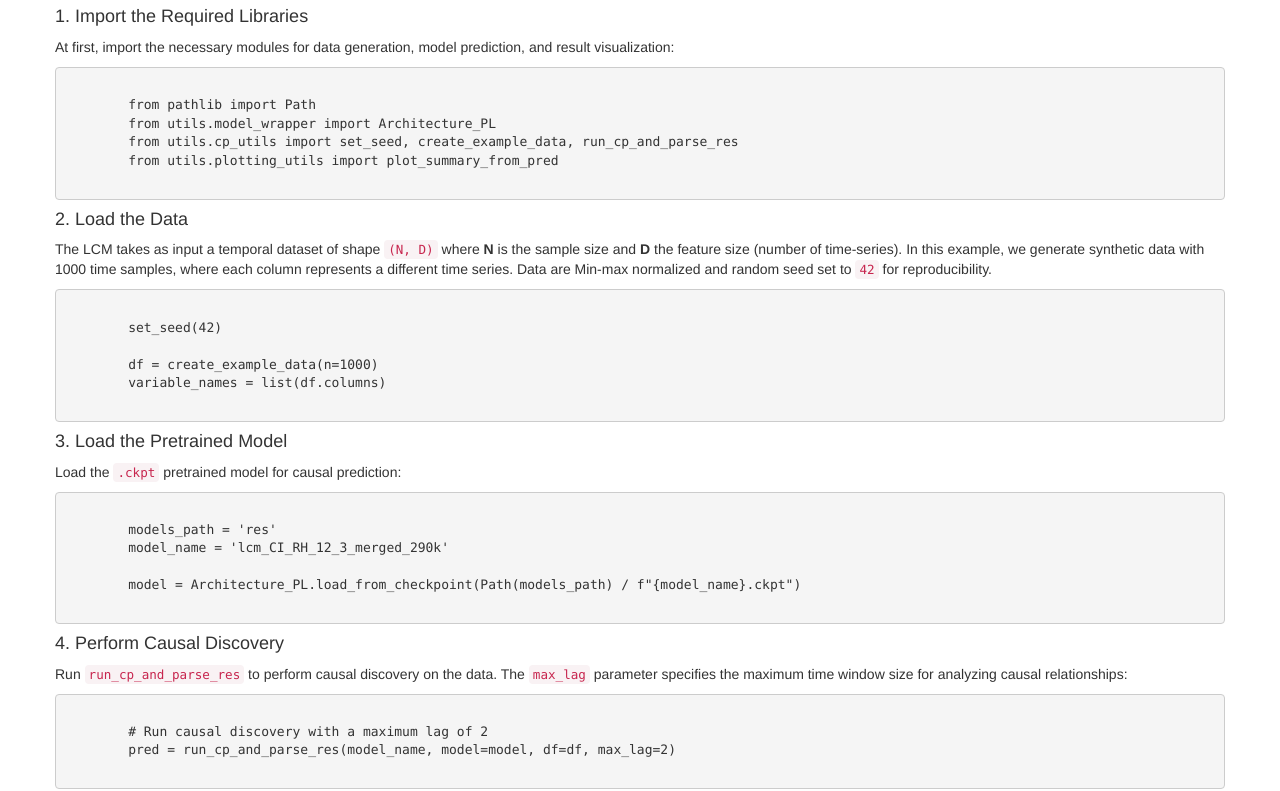
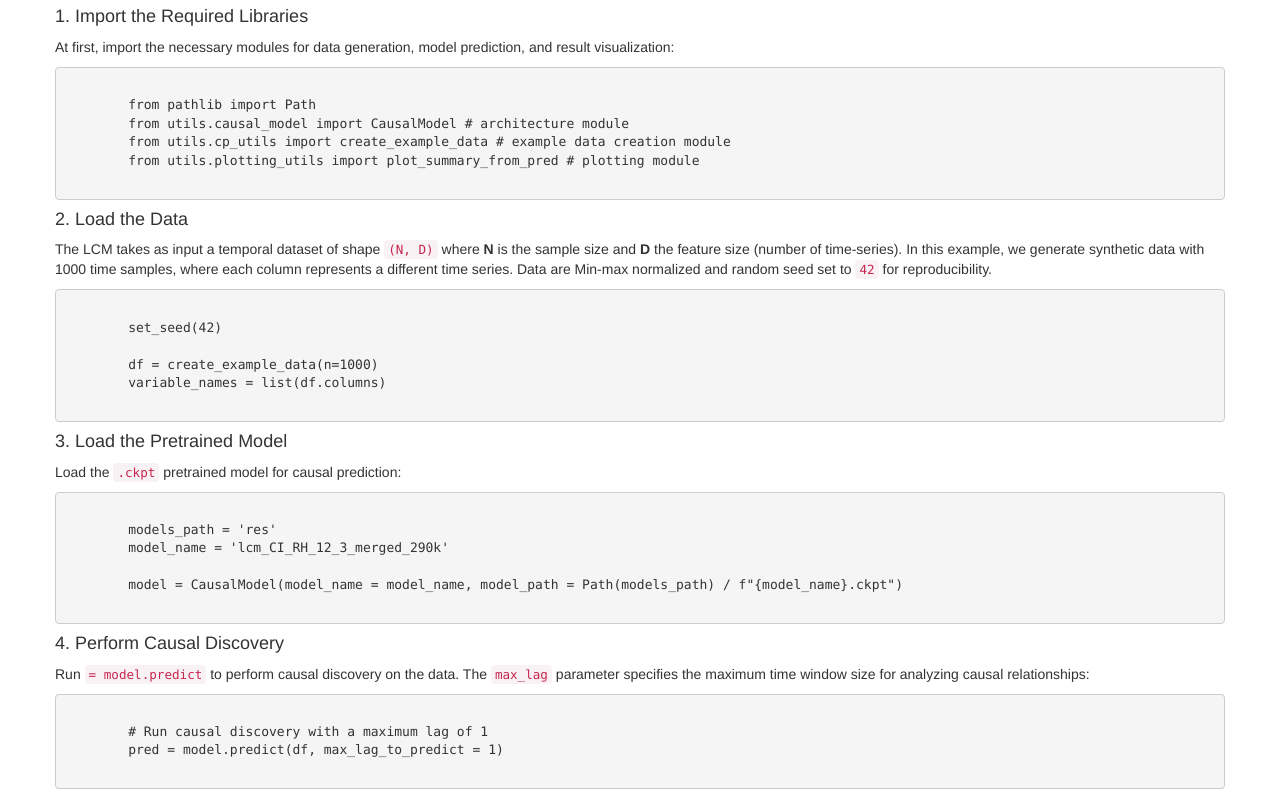
Before and after one commit to mensxmachina/LCM-FORTH-Huawei, a plain HTML site: page index.html in a window 1280 px wide. Shown: the part 1310-2101 px from the top of the page. Drawn offline with Linux system fonts and the light colour scheme.

Commit message:
Updated index.html

```diff
--- a/index.html
+++ b/index.html
@@ -160,9 +160,9 @@
         <p>At first, import the necessary modules for data generation, model prediction, and result visualization:</p>
         <pre><code>
         from pathlib import Path
-        from utils.model_wrapper import Architecture_PL
-        from utils.cp_utils import set_seed, create_example_data, run_cp_and_parse_res
-        from utils.plotting_utils import plot_summary_from_pred
+        from utils.causal_model import CausalModel # architecture module
+        from utils.cp_utils import create_example_data # example data creation module
+        from utils.plotting_utils import plot_summary_from_pred # plotting module
         </code></pre>
 
         <h4>2. Load the Data</h4>
@@ -183,15 +183,15 @@
         models_path = 'res'
         model_name = 'lcm_CI_RH_12_3_merged_290k'
 
-        model = Architecture_PL.load_from_checkpoint(Path(models_path) / f"{model_name}.ckpt")
+        model = CausalModel(model_name = model_name, model_path = Path(models_path) / f"{model_name}.ckpt")
         </code></pre>
 
         <h4>4. Perform Causal Discovery</h4>
-        <p>Run <code>run_cp_and_parse_res</code> to perform causal discovery on the data. The <code>max_lag</code> parameter specifies the maximum time window size for analyzing causal relationships:</p>
+        <p>Run <code> = model.predict</code> to perform causal discovery on the data. The <code>max_lag</code> parameter specifies the maximum time window size for analyzing causal relationships:</p>
 
         <pre><code>
-        # Run causal discovery with a maximum lag of 2
-        pred = run_cp_and_parse_res(model_name, model=model, df=df, max_lag=2)
+        # Run causal discovery with a maximum lag of 1
+        pred = model.predict(df, max_lag_to_predict = 1)
         </code></pre>
 
         <p>The result is a lagged adjacency tensor of shape <code>(N, N, max_lag)</code> where:</p>
```
